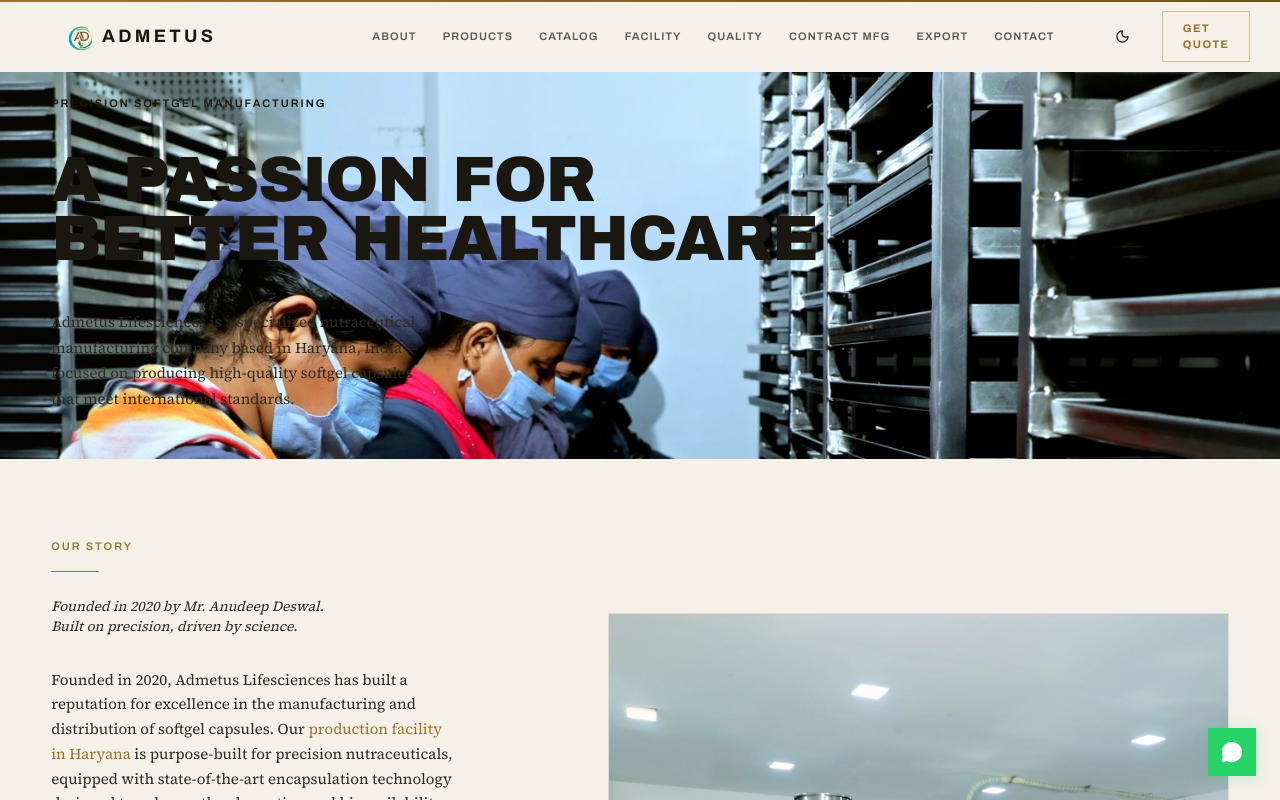
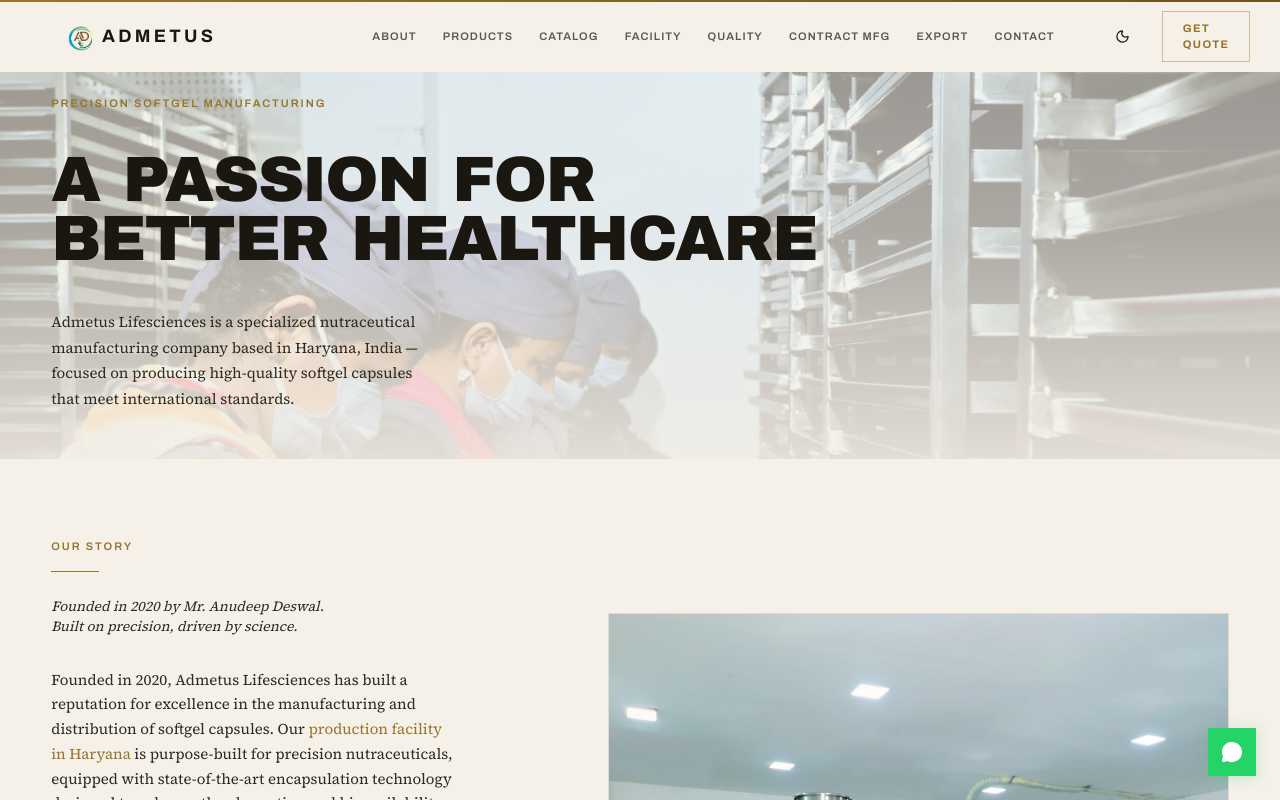
Before and after one commit to gauravlochab/admetus-lifesciences, a Next.js app: page /about in a window 1280 px wide. Shown: the top 800 px of the page. Built offline with nearby package versions, Linux system fonts and the light colour scheme.

Commit message:
style: realign enquiry form components and remove gold line from contact hero + fix about page text contrast and labels

```diff
--- a/src/app/about/page.tsx
+++ b/src/app/about/page.tsx
@@ -40,10 +40,10 @@ export default function AboutPage() {
           height={1080}
           loading="eager"
         />
-        <div className="absolute inset-0 opacity-55" style={{ background: "linear-gradient(to top, var(--hero-grad-start) 0%, var(--hero-grad-mid) 40%, transparent 75%)" }} />
+        <div className="absolute inset-0" style={{ background: "linear-gradient(to top, var(--hero-overlay-bottom), var(--hero-overlay-mid) 50%, var(--hero-overlay-top))" }} />
         <div className="absolute inset-0" style={{ background: "linear-gradient(135deg, rgba(200,169,81,0.04), transparent 60%)" }} />
         <div className="relative mx-auto max-w-[var(--container-max)] w-full px-[var(--gutter)]">
-          <span className="label-text text-[#1A1710] font-bold tracking-[0.14em] mb-8 md:mb-10 block">PRECISION SOFTGEL MANUFACTURING</span>
+          <span className="label-text text-[var(--gold)] mb-8 md:mb-10 block">PRECISION SOFTGEL MANUFACTURING</span>
           <h1
             className="display-section text-[var(--hero-text)] mt-6 md:mt-8 mb-8 md:mb-10"
             style={{ wordSpacing: "0.2em" }}
--- a/src/app/contact/page.tsx
+++ b/src/app/contact/page.tsx
@@ -75,9 +75,9 @@ export default function ContactPage() {
   }
 
   const inputClass =
-    "w-full px-4 py-3 bg-[var(--bg-warm-dark)] border border-[var(--border-subtle)] text-[var(--foreground)] body-text text-base placeholder-[var(--text-muted)]/40 focus:border-[var(--gold)]/40 focus:shadow-[0_0_0_3px_rgba(200,169,81,0.08)] focus:outline-none transition-all duration-200";
+    "w-full h-12 px-4 py-3 bg-[var(--bg-warm-dark)] border border-[var(--border-subtle)] text-[var(--foreground)] body-text text-base placeholder-[var(--text-muted)]/40 focus:border-[var(--gold)]/40 focus:shadow-[0_0_0_3px_rgba(200,169,81,0.08)] focus:outline-none transition-all duration-200";
   const inputErrorClass =
-    "w-full px-4 py-3 bg-[var(--bg-warm-dark)] border border-[var(--destructive)] text-[var(--foreground)] body-text text-base placeholder-[var(--text-muted)]/40 focus:border-[var(--gold)]/40 focus:shadow-[0_0_0_3px_rgba(200,169,81,0.08)] focus:outline-none transition-all duration-200";
+    "w-full h-12 px-4 py-3 bg-[var(--bg-warm-dark)] border border-[var(--destructive)] text-[var(--foreground)] body-text text-base placeholder-[var(--text-muted)]/40 focus:border-[var(--gold)]/40 focus:shadow-[0_0_0_3px_rgba(200,169,81,0.08)] focus:outline-none transition-all duration-200";
 
   function fieldError(field: keyof FormErrors) {
     if (!touched[field] || !errors[field]) return null;
@@ -104,10 +104,9 @@ export default function ContactPage() {
         <div className="absolute inset-0" style={{ background: "linear-gradient(135deg, rgba(200,169,81,0.04), transparent 60%)" }} />
         <div className="relative mx-auto max-w-[var(--container-max)] w-full px-[var(--gutter)]">
           <span className="label-text text-stone-950 font-semibold">Get in Touch</span>
-          <h1 className="mt-3 display-section text-[var(--hero-text)]">
+          <h1 className="mt-3 mb-8 md:mb-10 display-section text-[var(--hero-text)]">
             REQUEST A<br />QUOTE
           </h1>
-          <div className="gold-rule w-16 mt-4 mb-4" />
           <p className="body-large text-[var(--text-cream)] max-w-[58ch]">
             For bulk and export enquiries, contract manufacturing, or private
             label requirements -- share your details and our team will respond&nbsp;promptly.
@@ -156,7 +155,7 @@ export default function ContactPage() {
                       </div>
                     )}
 
-                    <div className="grid grid-cols-1 sm:grid-cols-2 gap-4">
+                    <div className="grid grid-cols-1 sm:grid-cols-2 gap-x-8 gap-y-5">
                       <div>
                         <label htmlFor="contact-name" className="block label-text text-[var(--text-muted)] mb-1.5">Full Name *</label>
                         <input
@@ -280,7 +279,7 @@ export default function ContactPage() {
                         id="contact-message"
                         name="message"
                         rows={4}
-                        className={`${inputClass} resize-none`}
+                        className={`${inputClass} h-auto resize-none`}
                         placeholder="Share your requirements, specifications, or questions..."
                       />
                     </div>
```
